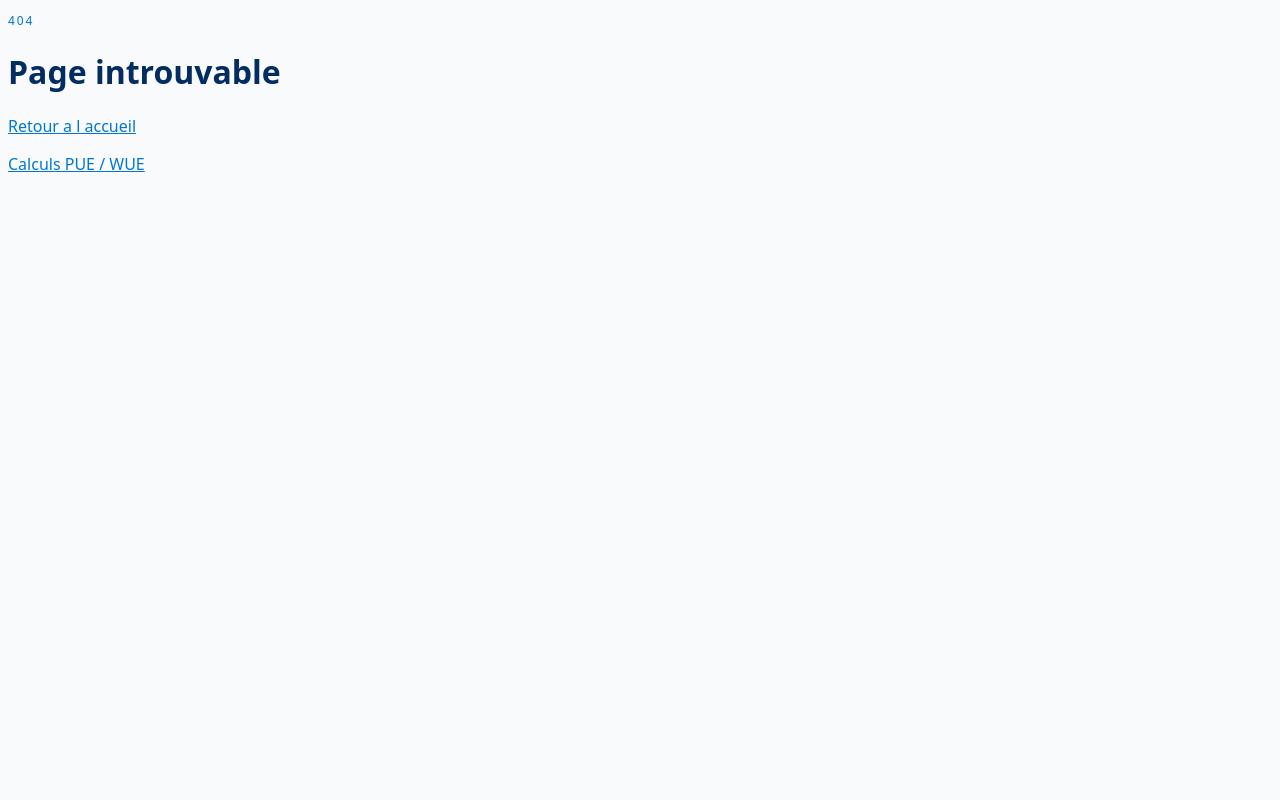
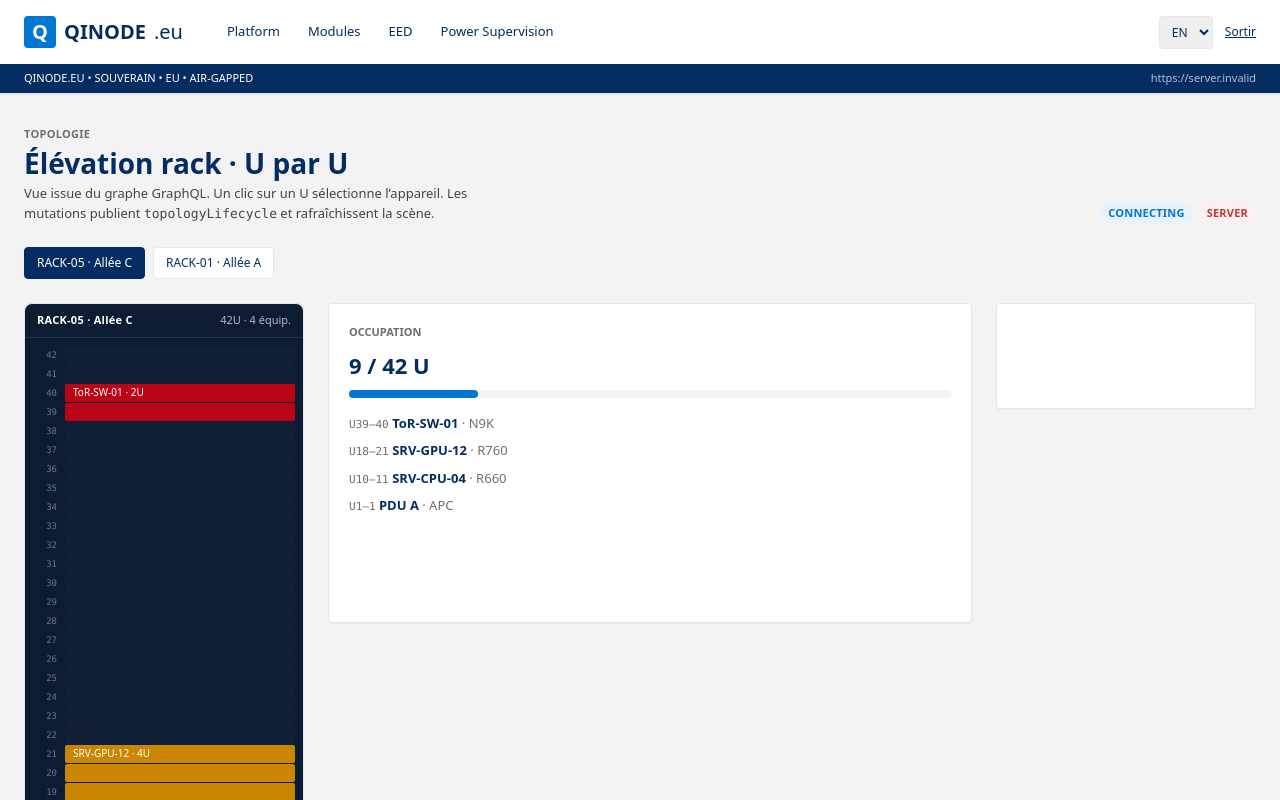
Before and after one commit to Geoking2104/DCIM, a Next.js app in the folder web/: page /en/topologie in a window 1280 px wide. Before the commit this address had no page. Shown: the top 800 px of the page. Built offline with nearby package versions, Linux system fonts and the light colour scheme; no server answers.

Commit message:
feat(ui): rack topology elevation from GraphQL + lifecycle

```diff
--- a/web/app/[locale]/plateforme/page.tsx
+++ b/web/app/[locale]/plateforme/page.tsx
@@ -25,6 +25,7 @@ export default function PlateformePage({ params: { locale } }: { params: { local
             </a>
           ))}
           <a href={`/${locale}/modules/conformite-eed`} className="px-3 py-1 bg-[#032D60] text-white rounded">EED 2024/1364</a>
+          <a href={`/${locale}/topologie`} className="px-3 py-1 bg-[#0176D3] text-white rounded">Topologie rack</a>
         </div>
       </div>
       <Capabilities/>
@@ -41,6 +42,7 @@ export default function PlateformePage({ params: { locale } }: { params: { local
         <div className="max-w-[1440px] mx-auto px-6 py-6 text-[11px] text-[#706E6B] flex flex-wrap gap-4">
           <span>© 2026 Qinode.eu</span>
           <a href={`/${locale}`} className="underline">Accueil</a>
+          <a href={`/${locale}/topologie`} className="underline">Topologie</a>
           <a href={`/${locale}/modules/conformite-eed`} className="underline">Tableau EED</a>
         </div>
       </footer>
--- /dev/null
+++ b/web/app/[locale]/topologie/page.tsx
@@ -0,0 +1,20 @@
+import Header from '@/components/Header';
+import Providers from '@/components/Providers';
+import TopologyView from '@/components/topology/TopologyView';
+
+export const dynamic = 'force-dynamic';
+
+export default function TopologiePage({ params: { locale } }: { params: { locale: string } }) {
+  return (
+    <Providers>
+      <Header />
+      <TopologyView />
+      <footer className="border-t bg-white">
+        <div className="max-w-[1440px] mx-auto px-6 py-6 text-[11px] text-[#706E6B] flex gap-4">
+          <a href={`/${locale}/plateforme`} className="underline">Plateforme</a>
+          <a href={`/${locale}/power`} className="underline">Puissance</a>
+        </div>
+      </footer>
+    </Providers>
+  );
+}
--- /dev/null
+++ b/web/components/topology/RackElevation.tsx
@@ -0,0 +1,74 @@
+'use client';
+
+export type TopoDevice = {
+  id: string;
+  name: string;
+  model?: string;
+  startU: number;
+  heightU: number;
+};
+
+export type TopoRack = {
+  id: string;
+  name: string;
+  heightU: number;
+  siteId?: string;
+  devices?: TopoDevice[];
+};
+
+const COLORS = ['#0176D3', '#0B7E25', '#9050E9', '#CA8501', '#BA0517', '#0B827C'];
+
+export default function RackElevation({
+  rack,
+  selectedId,
+  onSelect
+}: {
+  rack: TopoRack;
+  selectedId?: string;
+  onSelect?: (id: string) => void;
+}) {
+  const hu = Math.max(rack.heightU || 42, 1);
+  const units = Array.from({ length: hu }, (_, i) => hu - i);
+  const devices = [...(rack.devices || [])];
+
+  function occupant(u: number) {
+    return devices.find((d) => u >= d.startU && u < d.startU + d.heightU);
+  }
+
+  return (
+    <div className="rounded-lg border bg-[#0B1C33] text-white overflow-hidden">
+      <div className="px-3 py-2 border-b border-white/10 flex justify-between text-[11px]">
+        <span className="font-bold tracking-wide">{rack.name}</span>
+        <span className="opacity-70">{hu}U · {devices.length} équip.</span>
+      </div>
+      <div className="p-2 max-h-[640px] overflow-auto">
+        {units.map((u) => {
+          const d = occupant(u);
+          const top = d && u === d.startU + d.heightU - 1;
+          const color = d ? COLORS[Math.abs(hash(d.id)) % COLORS.length] : undefined;
+          return (
+            <div key={u} className="flex items-stretch gap-1">
+              <div className="w-7 text-[9px] text-right pr-1 text-white/40 leading-[18px] font-mono">{u}</div>
+              <button
+                type="button"
+                onClick={() => d && onSelect?.(d.id)}
+                className="flex-1 h-[18px] mb-px rounded-[2px] text-left px-2 text-[10px] truncate"
+                style={{
+                  background: d ? color : 'rgba(255,255,255,0.04)',
+                  outline: selectedId && d?.id === selectedId ? '2px solid #fff' : undefined,
+                  opacity: d ? 1 : 0.5
+                }}
+              >
+                {top ? `${d!.name} · ${d!.heightU}U` : ''}
+              </button>
+            </div>
+          );
+        })}
+      </div>
+    </div>
+  );
+}
+
+function hash(s: string) {
+  return [...s].reduce((a, c) => a + c.charCodeAt(0), 0);
+}
--- /dev/null
+++ b/web/components/topology/TopologyView.tsx
@@ -0,0 +1,135 @@
+'use client';
+import { useMemo, useState } from 'react';
+import { gql, useQuery, useSubscription } from '@apollo/client';
+import { TOPOLOGY_LIFECYCLE } from '@/lib/topologySubscriptions';
+import GraphQLStatus from '@/components/GraphQLStatus';
+import { classifyGraphQLError } from '@/lib/graphqlErrors';
+import { GRAPHQL_URL } from '@/lib/graphql';
+import RackElevation, { TopoRack } from './RackElevation';
+
+const RACKS = gql`
+  query TopologyRacks {
+    racks { id name heightU siteId devices { id name model startU heightU } }
+  }
+`;
+
+const DEMO: TopoRack[] = [
+  {
+    id: 'demo-05',
+    name: 'RACK-05 · Allée C',
+    heightU: 42,
+    siteId: 'PAR-1',
+    devices: [
+      { id: 'pdu-a', name: 'PDU A', model: 'APC', startU: 1, heightU: 1 },
+      { id: 'sw-1', name: 'ToR-SW-01', model: 'N9K', startU: 39, heightU: 2 },
+      { id: 'srv-1', name: 'SRV-GPU-12', model: 'R760', startU: 18, heightU: 4 },
+      { id: 'srv-2', name: 'SRV-CPU-04', model: 'R660', startU: 10, heightU: 2 }
+    ]
+  },
+  {
+    id: 'demo-01',
+    name: 'RACK-01 · Allée A',
+    heightU: 42,
+    siteId: 'PAR-1',
+    devices: [
+      { id: 'ups', name: 'UPS shelf', startU: 1, heightU: 3 },
+      { id: 'sto', name: 'SAN-01', startU: 20, heightU: 4 }
+    ]
+  }
+];
+
+export default function TopologyView() {
+  const [selRack, setSelRack] = useState<string>();
+  const [selDev, setSelDev] = useState<string>();
+  const [lastEvent, setLastEvent] = useState<string>();
+  const { data, error, loading, refetch } = useQuery(RACKS, {
+    errorPolicy: 'all',
+    fetchPolicy: 'no-cache',
+    ssr: false
+  });
+  useSubscription(TOPOLOGY_LIFECYCLE, {
+    onData: ({ data: sub }) => {
+      const ev = sub.data?.topologyLifecycle;
+      if (ev?.kind) setLastEvent(ev.kind);
+      void refetch();
+    }
+  });
+
+  const live = Boolean(data?.racks?.length);
+  const racks: TopoRack[] = live ? data.racks : DEMO;
+  const current = racks.find((r) => r.id === selRack) || racks[0];
+  const selected = current?.devices?.find((d) => d.id === selDev);
+  const classified = useMemo(
+    () => (error ? classifyGraphQLError(error, GRAPHQL_URL) : null),
+    [error]
+  );
+
+  const used = current?.devices?.reduce((s, d) => s + d.heightU, 0) || 0;
+  const hu = current?.heightU || 42;
+
+  return (
+    <div className="max-w-[1440px] mx-auto px-6 py-8 space-y-6">
+      <div className="flex flex-wrap items-end justify-between gap-3">
+        <div>
+          <p className="text-[11px] uppercase tracking-wide text-[#706E6B] font-bold">Topologie</p>
+          <h1 className="text-[28px] font-extrabold">Élévation rack · U par U</h1>
+          <p className="text-[13px] text-[#444] max-w-[62ch]">
+            Vue issue du graphe GraphQL. Un clic sur un U sélectionne l’appareil. Les mutations
+            publient <code>topologyLifecycle</code> et rafraîchissent la scène.
+          </p>
+        </div>
+        <GraphQLStatus error={classified} loading={loading} live={live} lastEvent={lastEvent} />
+      </div>
+
+      <div className="flex flex-wrap gap-2">
+        {racks.map((r) => (
+          <button
+            key={r.id}
+            type="button"
+            onClick={() => { setSelRack(r.id); setSelDev(undefined); }}
+            className={`px-3 py-1.5 rounded border text-[12px] ${
+              current?.id === r.id ? 'bg-[#032D60] text-white border-[#032D60]' : 'bg-white'
+            }`}
+          >
+            {r.name}
+          </button>
+        ))}
+      </div>
+
+      <div className="grid lg:grid-cols-[280px_1fr_260px] gap-6 items-start">
+        <RackElevation rack={current} selectedId={selDev} onSelect={setSelDev} />
+        <div className="slds-card p-5 bg-white min-h-[320px]">
+          <div className="text-[11px] uppercase font-bold text-[#706E6B]">Occupation</div>
+          <div className="mt-2 text-[22px] font-black">{used} / {hu} U</div>
+          <div className="h-2 bg-[#F3F3F3] rounded mt-2">
+            <div className="h-2 bg-[#0176D3] rounded" style={{ width: `${Math.min(100, (used / hu) * 100)}%` }} />
+          </div>
+          <ul className="mt-4 space-y-2 text-[13px]">
+            {(current?.devices || []).sort((a, b) => b.startU - a.startU).map((d) => (
+              <li key={d.id}>
+                <button type="button" className="text-left w-full hover:text-[#0176D3]" onClick={() => setSelDev(d.id)}>
+                  <span className="font-mono text-[11px] text-[#706E6B]">U{d.startU}–{d.startU + d.heightU - 1}</span>{' '}
+                  <span className="font-semibold">{d.name}</span>
+                  <span className="text-[#706E6B]"> · {d.model}</span>
+                </button>
+              </li>
+            ))}
+          </ul>
+        </div>
+        <aside className="slds-card p-5 bg-[#032D60] text-white text-[13px]">
+          <div className="text-[11px] uppercase opacity-70">Sélection</div>
+          {selected ? (
+            <>
+              <h2 className="text-[18px] font-bold mt-1">{selected.name}</h2>
+              <p className="opacity-80">{selected.model}</p>
+              <p className="mt-3 font-mono text-[12px]">U {selected.startU} → {selected.startU + selected.heightU - 1}</p>
+              <p className="opacity-60 text-[11px] mt-4">id {selected.id}</p>
+            </>
+          ) : (
+            <p className="mt-2 opacity-80">Cliquez un équipement dans l’élévation.</p>
+          )}
+        </aside>
+      </div>
+    </div>
+  );
+}
```
